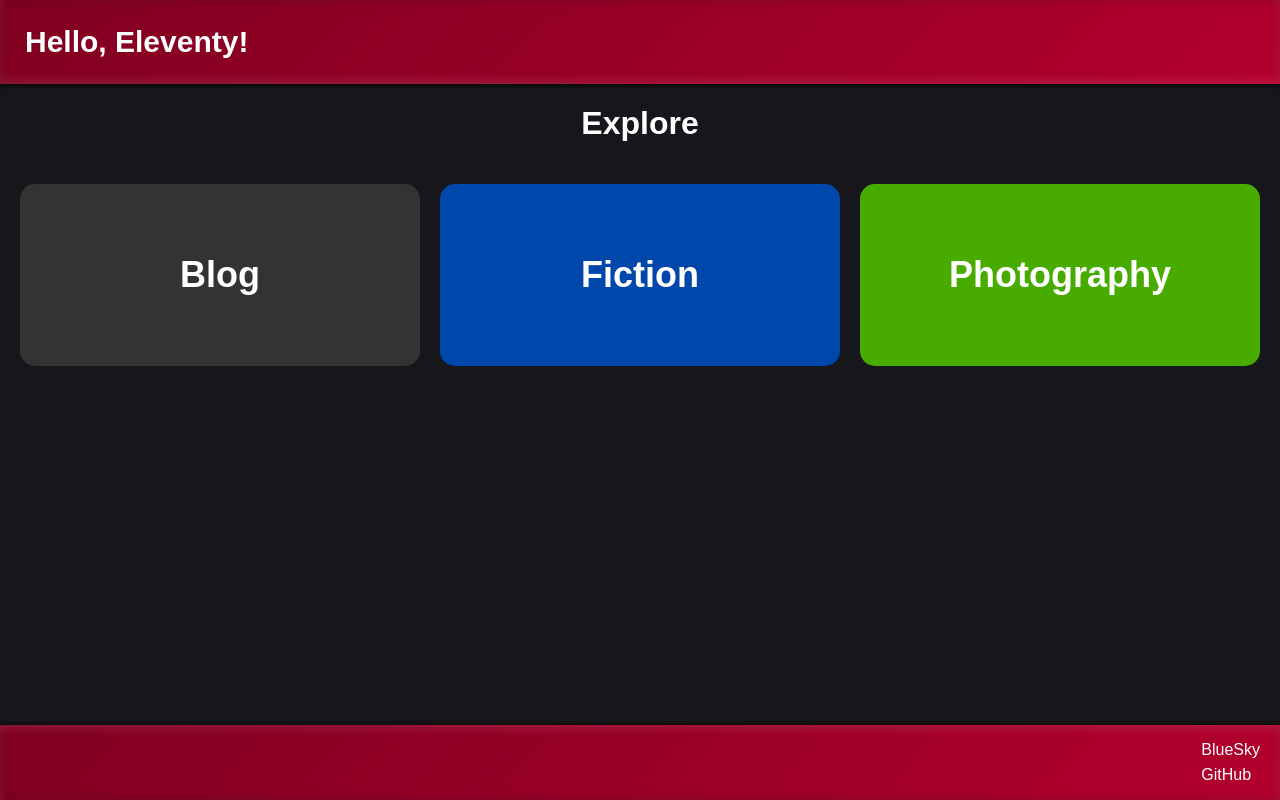
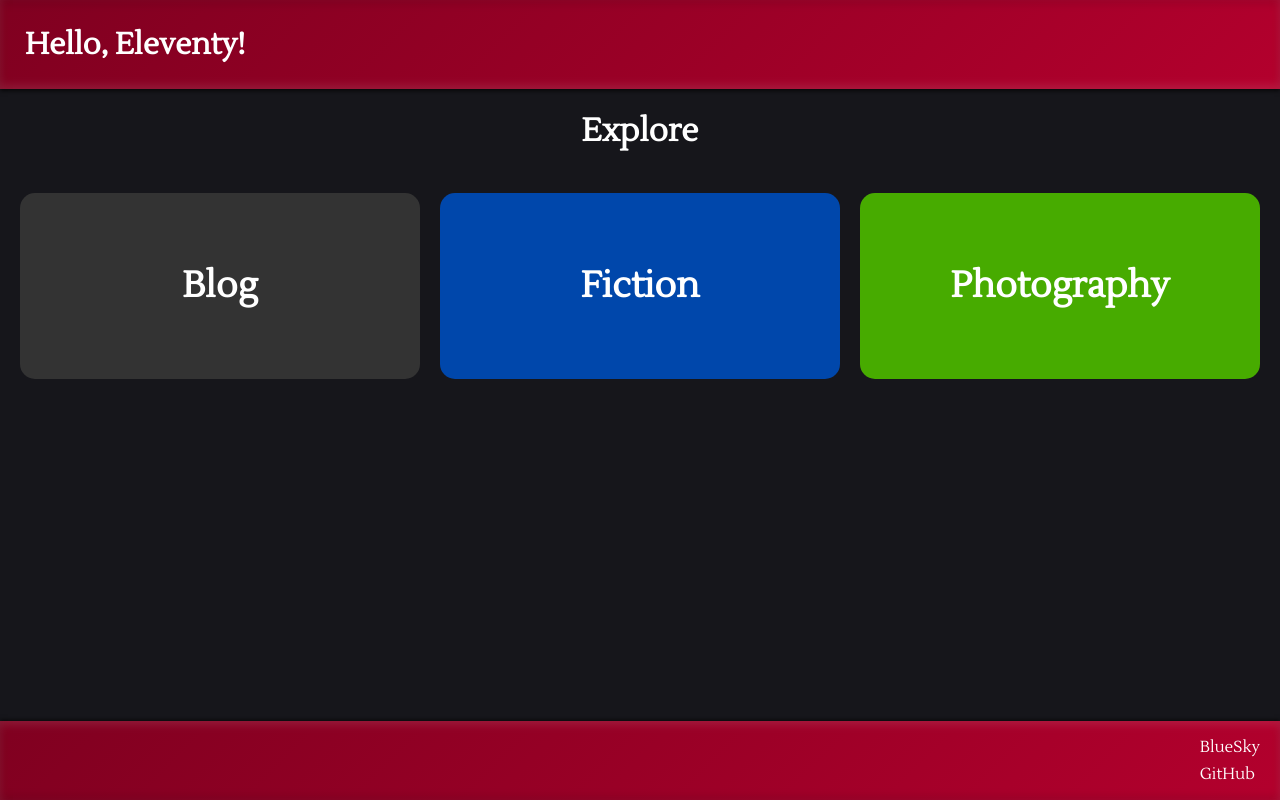
Before and after one commit to StephenOravec/hello-eleventy, an Eleventy site: page index.html in a window 1280 px wide. Built offline with nearby package versions, Linux system fonts and the light colour scheme; Eleventy itself is replaced by a stand-in of ours; files that its build step writes are made by us from their sources.

Commit message:
Add font

```diff
--- a/css/styles.css
+++ b/css/styles.css
@@ -1,12 +1,20 @@
+@font-face {
+    font-family: "Lustria";
+    src: url("/fonts/Lustria-Regular.ttf") format("truetype");
+}
+
+
+
+
 body {
     background-color: #16161b;
     color: #ffffff;
-    font-family: Arial, sans-serif;
+    font-family: "Lustria", serif;
     margin: 0;
     display: flex;
     flex-direction: column;
     height: 100vh;
-}
+}npx
 
 a {
     color: #B3002D;
```
